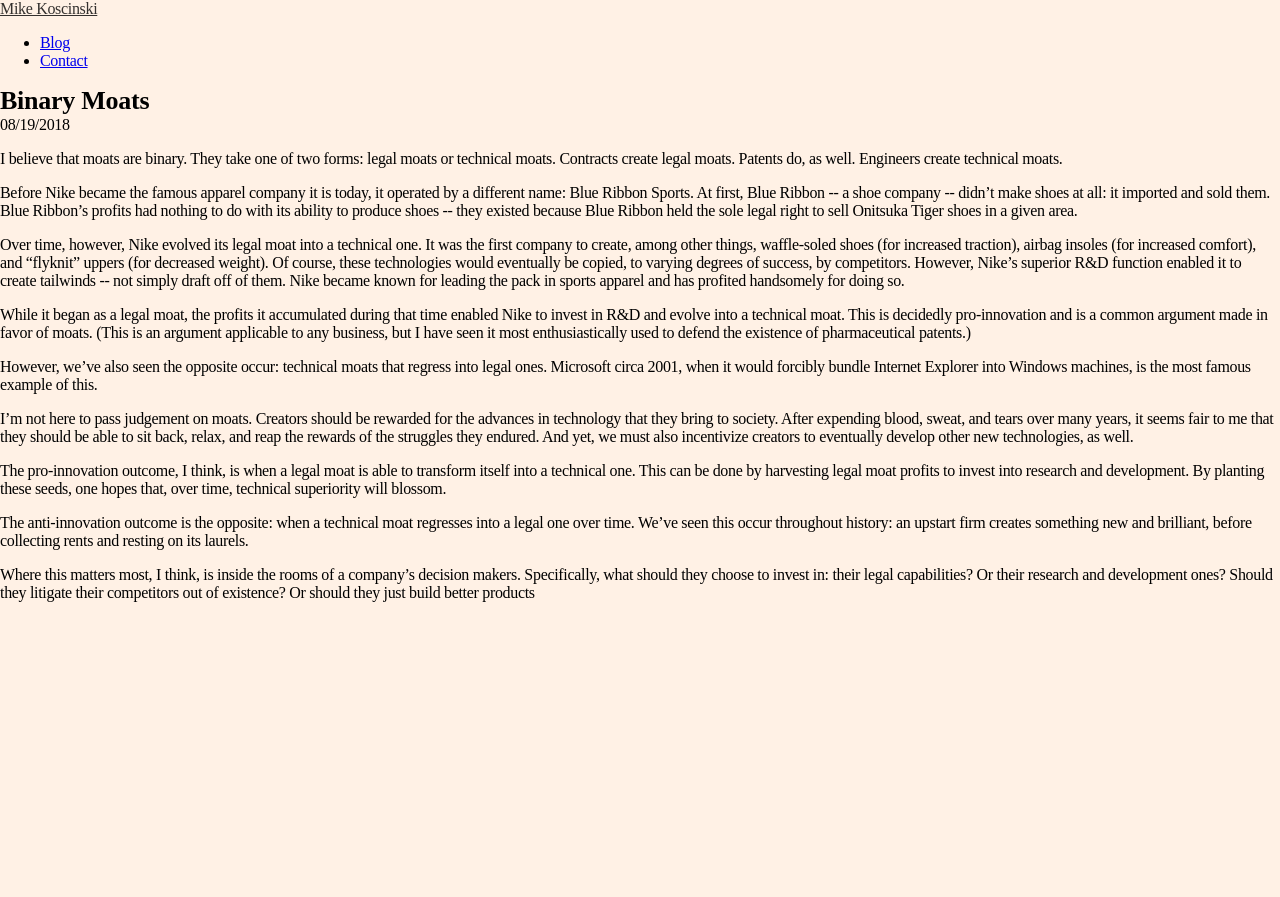
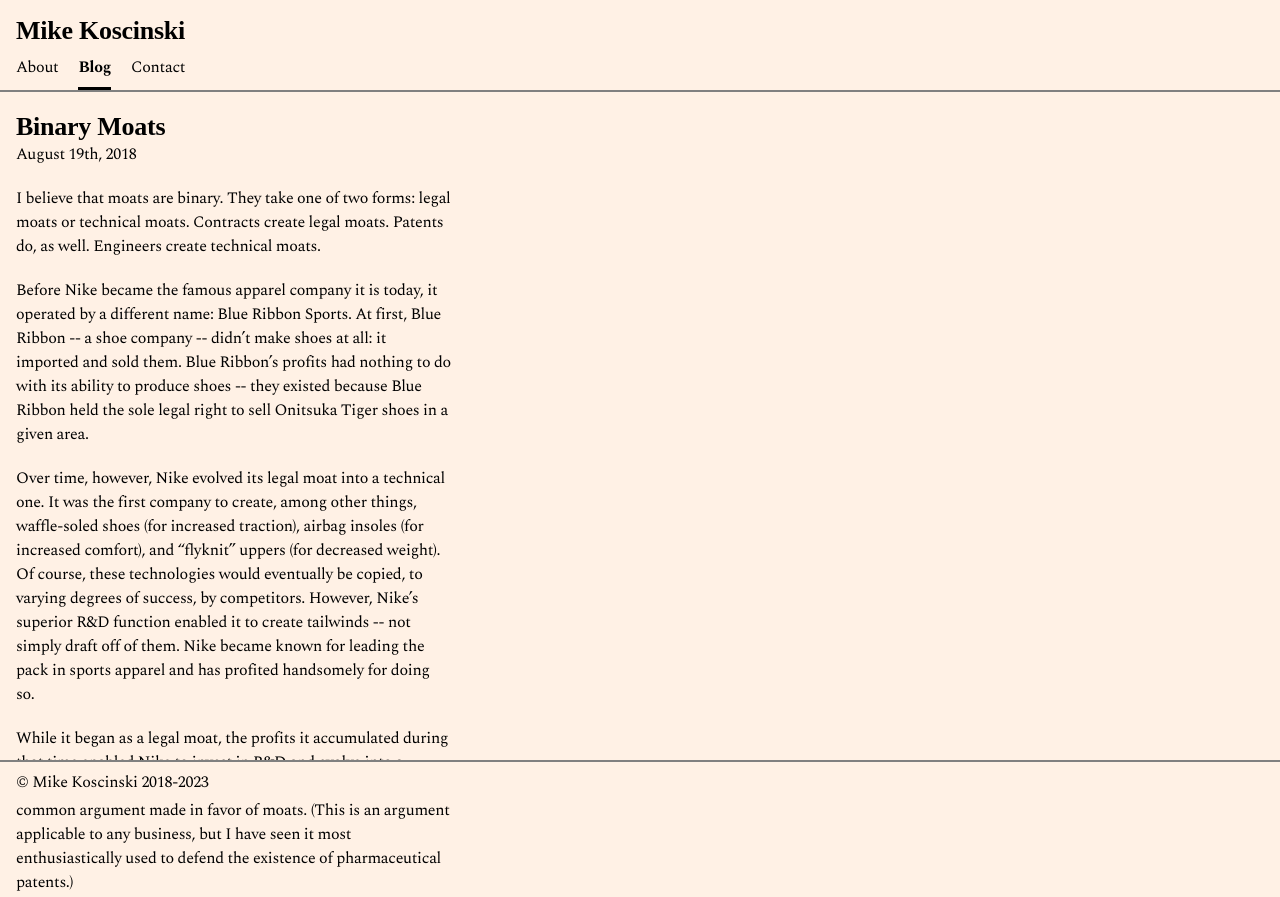
Before and after one commit to mikekoscinski/mikekoscinski.github.io, a website: page blog/moats.html in a window 1280 px wide. Shown: the top 897 px of the page. Before the commit the page ends 800 px from the top, so only its background shows below. Drawn offline with nearby package versions, Linux system fonts and the light colour scheme; a web font is replaced by a local one.

Commit message:
Apply changes to all blog posts

```diff
--- a/blog/moats.html
+++ b/blog/moats.html
@@ -1,6 +1,5 @@
 <!DOCTYPE html>
 <html lang="en">
-
 	<head>
 		<title>Mike Koscinski</title>
 		<meta charset="UTF-8">
@@ -8,25 +7,39 @@
 		<meta name="author" content="Mike Koscinski">
 		<meta name="viewport" content="width=device-width, initial-scale=1.0">
 		<link rel="stylesheet" type="text/css" href="../styles/index.css">
-	<link rel="icon" href="../images/favicon.ico">
+		<link rel="icon" href="images/favicon.ico">
 	</head>
-<header>
-	<p><a href="/">Mike Koscinski</a></p>
-	<nav>
-		<ul>
-			<li><a href=../blog.html>Blog</a></li>
-			<li><a href=../contact.html>Contact</a></li>
-		</ul>
-	</nav>
-</header>
+
+	<link rel="preconnect" href="https://fonts.googleapis.com">
+	<link rel="preconnect" href="https://fonts.gstatic.com" crossorigin>
+	<link href="https://fonts.googleapis.com/css2?family=Spectral:ital,wght@0,200;0,300;0,400;0,500;0,600;0,700;0,800;1,200;1,300;1,400;1,500;1,600;1,700;1,800&display=swap" rel="stylesheet">
+	<link href="https://fonts.googleapis.com/css2?family=Frank+Ruhl+Libre:wght@700;800;900&display=swap" rel="stylesheet">
 
 	<body>
+		<div class="navbar">
+			<div class="topbar">
+				<h1>Mike Koscinski</h1>
+			</div>
+			<div class="nav-sections">
+				<div class="menu-item">
+					<a role="button" href="../">About</a>
+				</div>
+				<div class="menu-item focused">
+					<a role="button" href="../blog.html">Blog</a>
+				</div>
+				<div class="menu-item">
+					<a role="button" href="../contact.html">Contact</a>
+				</div>
+			</div>
+			<div class="underline"></div>
+		</div>
+		<div class="content">
 			<div class="blogpost">
 				<h1>
 					Binary Moats
 				</h1>
 				<p>
-			08/19/2018
+					August 19th, 2018
 				</p>
 				<p>
 					I believe that moats are binary. They take one of two forms: legal moats or technical moats. Contracts create
@@ -74,9 +87,17 @@
 				<p>
 					Where this matters most, I think, is inside the rooms of a company’s decision makers. Specifically, what should
 					they choose to invest in: their legal capabilities? Or their research and development ones? Should they litigate
-			their competitors out of existence? Or should they just build better products
+					their competitors out of existence? Or should they just build better products.
 				</p>
 			</div>
+		</div>
+		<footer>
+			<div class="underline"></div>
+			<div class="footer-content">
+				<span>
+					&#169; Mike Koscinski 2018-2023
+				</span>
+			</div>
+		</footer>
 	</body>
-
 </html>
--- a/styles/index.css
+++ b/styles/index.css
@@ -21,7 +21,7 @@ h2 {
 }
 
 p {
-  margin: 0px 0px 16px;
+  margin: 0px 0px 20px;
 }
 
 p:last-of-type {
@@ -31,6 +31,7 @@ p:last-of-type {
 .content {
   padding: 20px 16px 0px;
   max-width: 435px;
+  margin-bottom: 60px;
 }
 
 body {
@@ -101,10 +102,11 @@ a.essay {
   margin-bottom: 3px;
 }
 
+a {
+  color: black;
+}
+
 .content a {
-  /* text-decoration: none; */
-  /* font-family: 'Frank Ruhl Libre', serif; */
-  color: black;
   font-weight: 700;
 }
 
@@ -131,6 +133,7 @@ footer {
   left: 0px;
   position: fixed;
   width: 100%;
+  background-color: #fff1e5;
 }
 
 .footer-content {
@@ -169,3 +172,7 @@ footer {
 .archive-entry-preview {
   color: #33302e;
 }
+
+.blogpost img {
+  max-width: 100%;
+}
```
Also changed, not shown: blog/amazon.html (+34 -13 lines), blog/duckduckgo.html (+34 -13 lines), blog/finance.html (+34 -13 lines), blog/miami.html (+31 -16 lines), blog/nostalgia.html (+34 -13 lines). Lines whose indentation alone changed are shown as unchanged.
